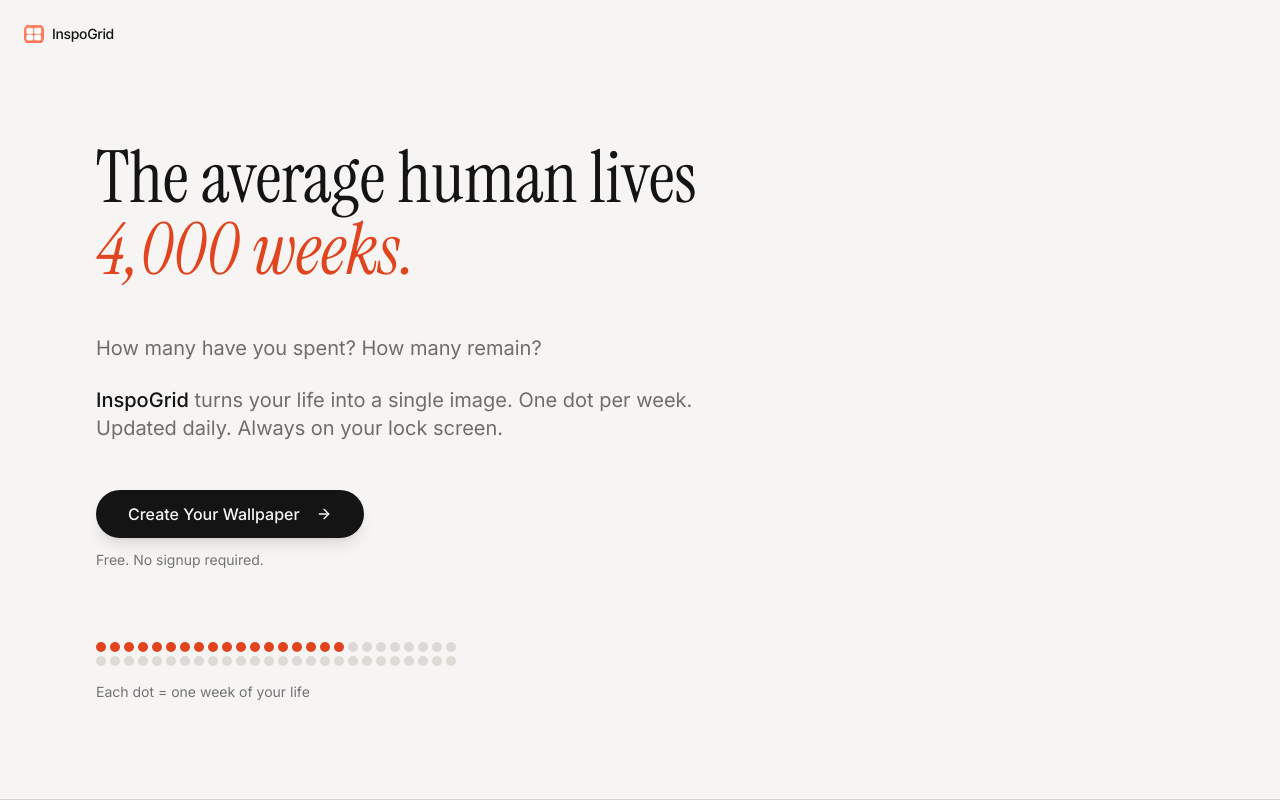
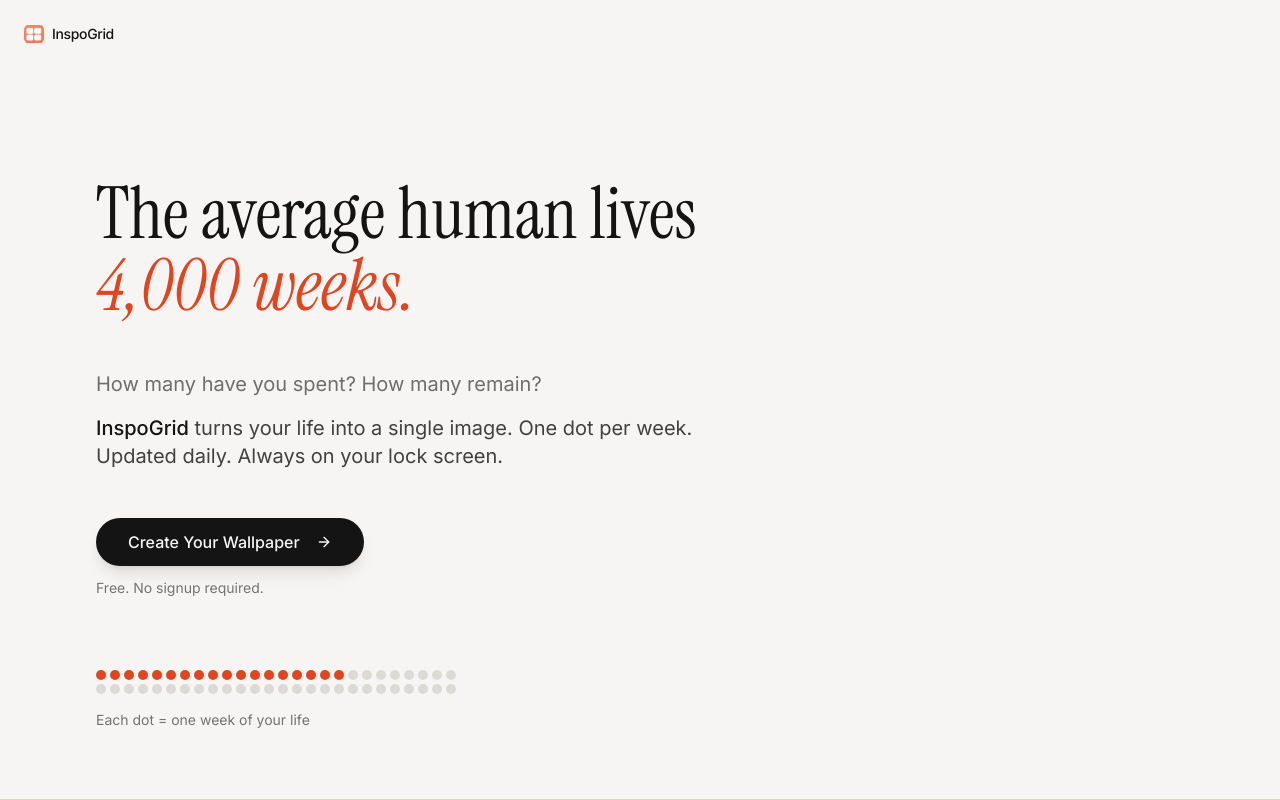
Before and after one commit to shezanusdf/MementoMori2, a React (Vite) app in the folder webapp/: page / in a window 1280 px wide. Shown: the top 800 px of the page. Built offline with nearby package versions, Linux system fonts and the light colour scheme; no server answers.

Commit message:
increase spacing between top and big hero which says The average human lives 4,000 weeks. and reduce the spacing between Hero and How many have you spent? How many remain?  also turn the below text in...

```diff
--- a/webapp/src/components/memento-mori/HeroSection.tsx
+++ b/webapp/src/components/memento-mori/HeroSection.tsx
@@ -17,7 +17,7 @@
       </nav>
 
       {/* Main Hero Content - Left Aligned */}
-      <div className="flex-1 flex flex-col justify-center px-6 md:px-12 lg:px-24 max-w-5xl">
+      <div className="flex-1 flex flex-col justify-center px-6 md:px-12 lg:px-24 pt-16 max-w-5xl">
         <div className="space-y-10 md:space-y-12">
           {/* Opening Hook */}
           <h1 className="text-4xl md:text-6xl lg:text-7xl font-serif leading-[1.1] animate-fade-in">
@@ -27,12 +27,12 @@
           </h1>
 
           {/* The Philosophy */}
-          <div className="space-y-6 max-w-2xl animate-fade-in-delay-1">
+          <div className="space-y-4 max-w-2xl animate-fade-in-delay-1 -mt-4">
             <p className="text-lg md:text-xl text-foreground/60 leading-relaxed">
               How many have you spent? How many remain?
             </p>
 
-            <p className="text-lg md:text-xl text-foreground/60 leading-relaxed">
+            <p className="text-lg md:text-xl text-foreground/80 leading-relaxed">
               <span className="text-foreground font-medium">InspoGrid</span> turns your life into a single image. One dot per week. Updated daily. Always on your lock screen.
             </p>
           </div>
```
Also changed, not shown: 2 other files (tests, documents, lock files or other folders).
